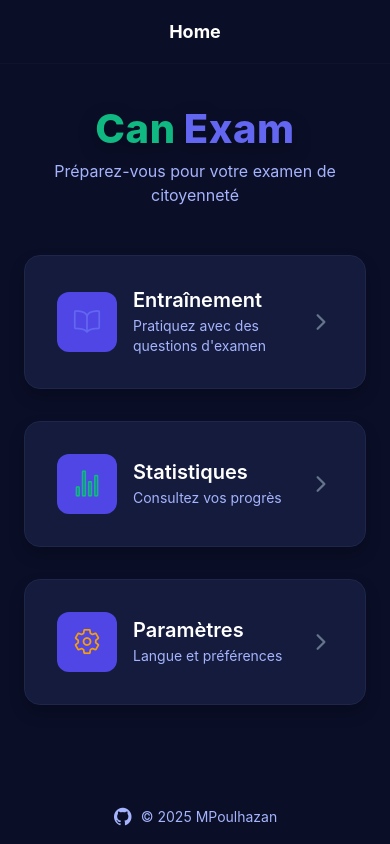
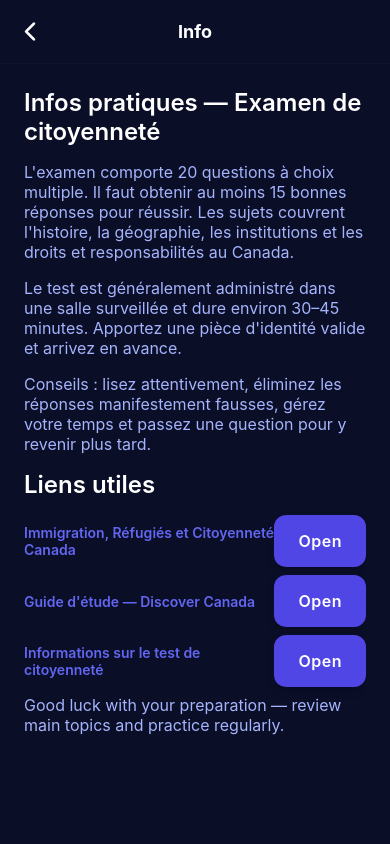
Before and after one commit to MPoulhazan/CanExam, a React Native app: screen /Info in a window 390 px wide. Built offline with nearby package versions, Linux system fonts and the light colour scheme.

Commit message:
Stats
Infos page

```diff
--- a/App.tsx
+++ b/App.tsx
@@ -12,6 +12,7 @@ import TrainingScreen from './src/screens/TrainingScreen';
 import ResultScreen from './src/screens/ResultScreen';
 import StatisticsScreen from './src/screens/StatisticsScreen';
 import SettingsScreen from './src/screens/SettingsScreen';
+import InfoScreen from './src/screens/InfoScreen';
 import { RootStackParamList } from './src/types';
 import AppHeader from './src/components/AppHeader';
 
@@ -52,6 +53,7 @@ export default function App() {
                             name="Settings"
                             component={SettingsScreen}
                         />
+                        <Stack.Screen name="Info" component={InfoScreen} />
                     </Stack.Navigator>
                 </NavigationContainer>
             </ThemeProvider>
--- a/src/i18n/locales/en.json
+++ b/src/i18n/locales/en.json
@@ -7,7 +7,9 @@
         "statistics": "Statistics",
         "statisticsDescription": "View your progress",
         "settings": "Settings",
-        "settingsDescription": "Language and preferences"
+        "settingsDescription": "Language and preferences",
+        "info": "Practical info",
+        "infoDescription": "Exam tips and useful links"
     },
     "training": {
         "title": "Training",
@@ -25,5 +27,15 @@
     "common": {
         "loading": "Loading...",
         "error": "An error occurred"
+    },
+    "info": {
+        "title": "Practical info — Citizenship exam",
+        "overview": "The test has 20 multiple-choice questions. You must score at least 15 correct answers to pass. Topics cover history, geography, institutions, and rights & responsibilities in Canada.",
+        "format": "The test is usually administered in a supervised room and lasts about 30–45 minutes. Bring valid ID and arrive early.",
+        "tips": "Tips: read carefully, eliminate obviously wrong answers, manage your time and skip and return if needed.",
+        "linksTitle": "Useful links",
+        "ircc": "Immigration, Refugees and Citizenship Canada",
+        "discover": "Discover Canada study guide",
+        "testPage": "Citizenship test information"
     }
 }
--- a/src/i18n/locales/fr.json
+++ b/src/i18n/locales/fr.json
@@ -7,7 +7,9 @@
         "statistics": "Statistiques",
         "statisticsDescription": "Consultez vos progrès",
         "settings": "Paramètres",
-        "settingsDescription": "Langue et préférences"
+        "settingsDescription": "Langue et préférences",
+        "info": "Infos pratiques",
+        "infoDescription": "Conseils et liens utiles pour l'examen"
     },
     "training": {
         "title": "Entraînement",
@@ -25,5 +27,15 @@
     "common": {
         "loading": "Chargement...",
         "error": "Une erreur est survenue"
+    },
+    "info": {
+        "title": "Infos pratiques — Examen de citoyenneté",
+        "overview": "L'examen comporte 20 questions à choix multiple. Il faut obtenir au moins 15 bonnes réponses pour réussir. Les sujets couvrent l'histoire, la géographie, les institutions et les droits et responsabilités au Canada.",
+        "format": "Le test est généralement administré dans une salle surveillée et dure environ 30–45 minutes. Apportez une pièce d'identité valide et arrivez en avance.",
+        "tips": "Conseils : lisez attentivement, éliminez les réponses manifestement fausses, gérez votre temps et passez une question pour y revenir plus tard.",
+        "linksTitle": "Liens utiles",
+        "ircc": "Immigration, Réfugiés et Citoyenneté Canada",
+        "discover": "Guide d'étude — Discover Canada",
+        "testPage": "Informations sur le test de citoyenneté"
     }
 }
--- a/src/screens/HomeScreen.tsx
+++ b/src/screens/HomeScreen.tsx
@@ -191,6 +191,15 @@ const HomeScreen: React.FC<HomeScreenProps> = ({ navigation }) => {
                     />
 
                     <MenuCard
+                        icon="information-circle-outline"
+                        title={t('home.info')}
+                        description={t('home.infoDescription')}
+                        onPress={() => navigation.navigate('Info')}
+                        delay={450}
+                        iconColor={theme.colors.primaryDark}
+                    />
+
+                    <MenuCard
                         icon="settings-outline"
                         title={t('home.settings')}
                         description={t('home.settingsDescription')}
--- /dev/null
+++ b/src/screens/InfoScreen.tsx
@@ -0,0 +1,112 @@
+import React from 'react';
+import { Linking, ScrollView } from 'react-native';
+import styled from 'styled-components/native';
+import { DefaultTheme } from 'styled-components';
+
+type ThemeProps = { theme: DefaultTheme };
+import { SafeAreaView } from 'react-native-safe-area-context';
+import Button from '../components/Button';
+import { theme } from '../theme';
+import { useTranslation } from 'react-i18next';
+
+const Container = styled(SafeAreaView)`
+    flex: 1;
+    background-color: ${(p: ThemeProps) => p.theme.colors.background};
+    padding: ${(p: ThemeProps) => p.theme.spacing.lg}px;
+`;
+
+const Title = styled.Text`
+    color: ${(p: ThemeProps) => p.theme.colors.text};
+    font-size: ${(p: ThemeProps) => p.theme.typography.h2.fontSize}px;
+    font-weight: ${(p: ThemeProps) => p.theme.typography.h2.fontWeight};
+    margin-bottom: ${(p: ThemeProps) => p.theme.spacing.md}px;
+`;
+
+const Paragraph = styled.Text`
+    color: ${(p: ThemeProps) => p.theme.colors.textSecondary};
+    font-size: ${(p: ThemeProps) => p.theme.typography.body.fontSize}px;
+    margin-bottom: ${(p: ThemeProps) => p.theme.spacing.md}px;
+`;
+
+const LinkRow = styled.View`
+    flex-direction: row;
+    margin-bottom: ${(p: ThemeProps) => p.theme.spacing.sm}px;
+    align-items: center;
+    justify-content: space-between;
+`;
+
+const LinkText = styled.Text`
+    color: ${(p: ThemeProps) => p.theme.colors.primaryLight};
+    font-weight: 600;
+`;
+
+const InfoScreen: React.FC = () => {
+    const { t } = useTranslation();
+    const open = (url: string) => Linking.openURL(url);
+
+    return (
+        <Container>
+            <ScrollView>
+                <Title>{t('info.title')}</Title>
+                <Paragraph>{t('info.overview')}</Paragraph>
+
+                <Paragraph>{t('info.format')}</Paragraph>
+
+                <Paragraph>{t('info.tips')}</Paragraph>
+
+                <Title>{t('info.linksTitle')}</Title>
+
+                <LinkRow>
+                    <LinkText>{t('info.ircc')}</LinkText>
+                    <Button
+                        variant="secondary"
+                        onPress={() =>
+                            open(
+                                'https://www.canada.ca/en/immigration-refugees-citizenship.html'
+                            )
+                        }
+                    >
+                        Open
+                    </Button>
+                </LinkRow>
+
+                <LinkRow>
+                    <LinkText>{t('info.discover')}</LinkText>
+                    <Button
+                        variant="secondary"
+                        onPress={() =>
+                            open(
+                                'https://www.canada.ca/en/immigration-refugees-citizenship/corporate/publications-manuals/discover-canada.html'
+                            )
+                        }
+                    >
+                        Open
+                    </Button>
+                </LinkRow>
+
+                <LinkRow>
+                    <LinkText>{t('info.testPage')}</LinkText>
+                    <Button
+                        variant="secondary"
+                        onPress={() =>
+                            open(
+                                'https://www.canada.ca/en/immigration-refugees-citizenship/services/canadian-citizenship/become-canadian-citizen/citizenship-test.html'
+                            )
+                        }
+                    >
+                        Open
+                    </Button>
+                </LinkRow>
+
+                <Paragraph>
+                    {t(
+                        'info.closing',
+                        'Good luck with your preparation — review main topics and practice regularly.'
+                    )}
+                </Paragraph>
+            </ScrollView>
+        </Container>
+    );
+};
+
+export default InfoScreen;
--- a/src/screens/StatisticsScreen.tsx
+++ b/src/screens/StatisticsScreen.tsx
@@ -1,5 +1,8 @@
 import React, { useEffect, useState } from 'react';
 import { FlatList, Text, View } from 'react-native';
+import Button from '../components/Button';
+import { StackNavigationProp } from '@react-navigation/stack';
+import { RootStackParamList } from '../types';
 import styled from 'styled-components/native';
 import { SafeAreaView } from 'react-native-safe-area-context';
 import AsyncStorage from '@react-native-async-storage/async-storage';
@@ -67,7 +70,11 @@ interface HistoryItem {
 
 const STORAGE_KEY = 'exam_history';
 
-const StatisticsScreen: React.FC = () => {
+type StatisticsNavProp = StackNavigationProp<RootStackParamList, 'Statistics'>;
+
+const StatisticsScreen: React.FC<{ navigation: StatisticsNavProp }> = ({
+    navigation,
+}) => {
     const [history, setHistory] = useState<HistoryItem[]>([]);
 
     useEffect(() => {
@@ -103,6 +110,13 @@ const StatisticsScreen: React.FC = () => {
                 >
                     Showing {recentScores.length} of {scores.length} exams
                 </Text>
+                <View style={{ height: 12 }} />
+                <Button
+                    variant="secondary"
+                    onPress={() => navigation.navigate('Info')}
+                >
+                    Infos pratiques
+                </Button>
             </View>
 
             <FlatList
@@ -123,6 +137,14 @@ const StatisticsScreen: React.FC = () => {
                     return (
                         <Item>
                             <Left>
+                                <Text
+                                    style={{
+                                        color: theme.colors.text,
+                                        fontWeight: '700',
+                                    }}
+                                >
+                                    {`${item.score}/${item.total}`}
+                                </Text>
                                 <DateText>{formatted}</DateText>
                             </Left>
 
--- a/src/screens/TrainingScreen.tsx
+++ b/src/screens/TrainingScreen.tsx
@@ -291,13 +291,6 @@ const TrainingScreen: React.FC<TrainingScreenProps> = ({ navigation }) => {
     return (
         <Container>
             <Header>
-                <BackButton onPress={() => navigation.goBack()}>
-                    <Ionicons
-                        name="arrow-back"
-                        size={24}
-                        color={theme.colors.text}
-                    />
-                </BackButton>
                 <HeaderTitle>{t('training.title')}</HeaderTitle>
             </Header>
 
--- a/src/types/index.ts
+++ b/src/types/index.ts
@@ -20,6 +20,7 @@ export type RootStackParamList = {
     Training: undefined;
     Result: { score: number; total: number; passed: boolean } | undefined;
     Statistics: undefined;
+    Info: undefined;
     Settings: undefined;
 };
 
```
